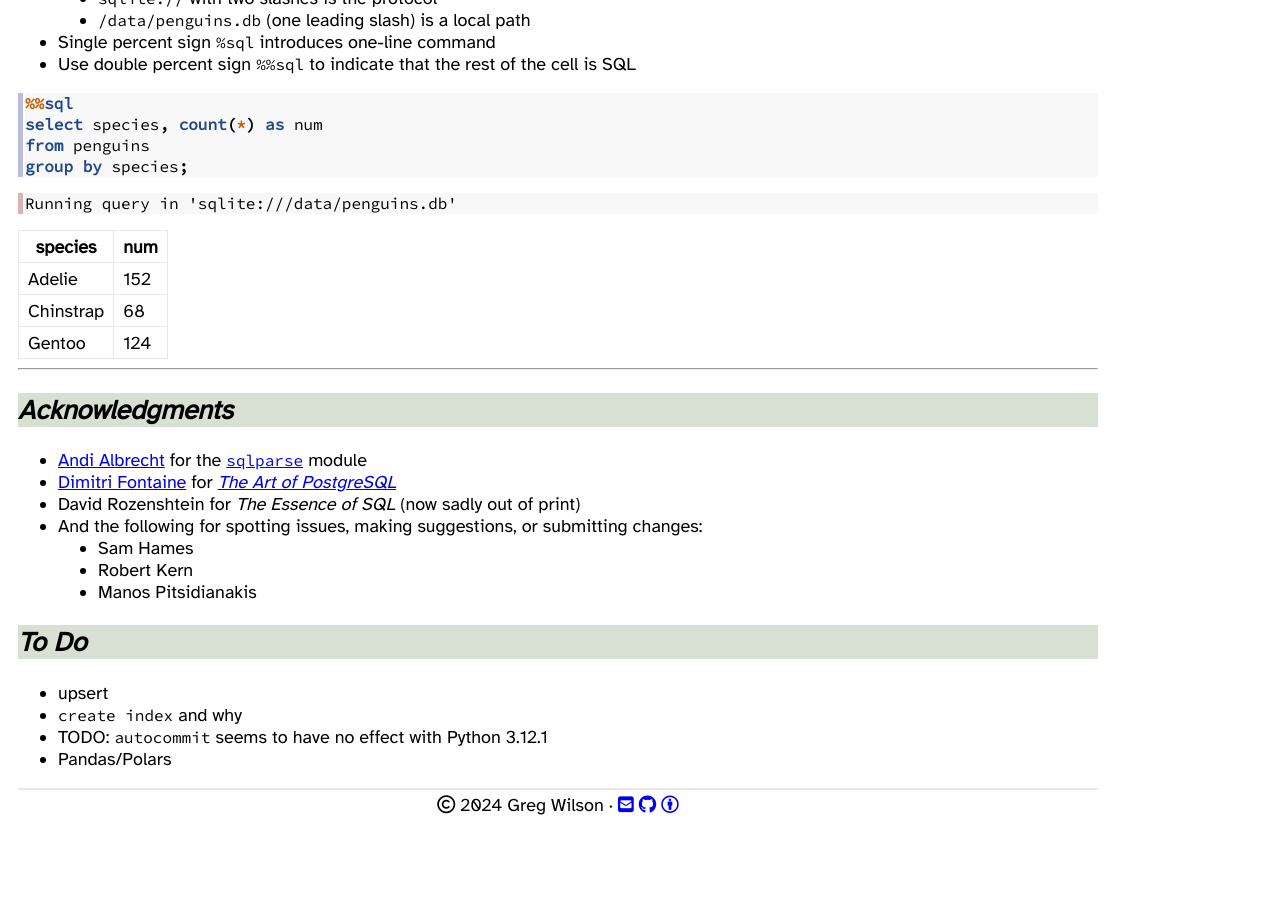
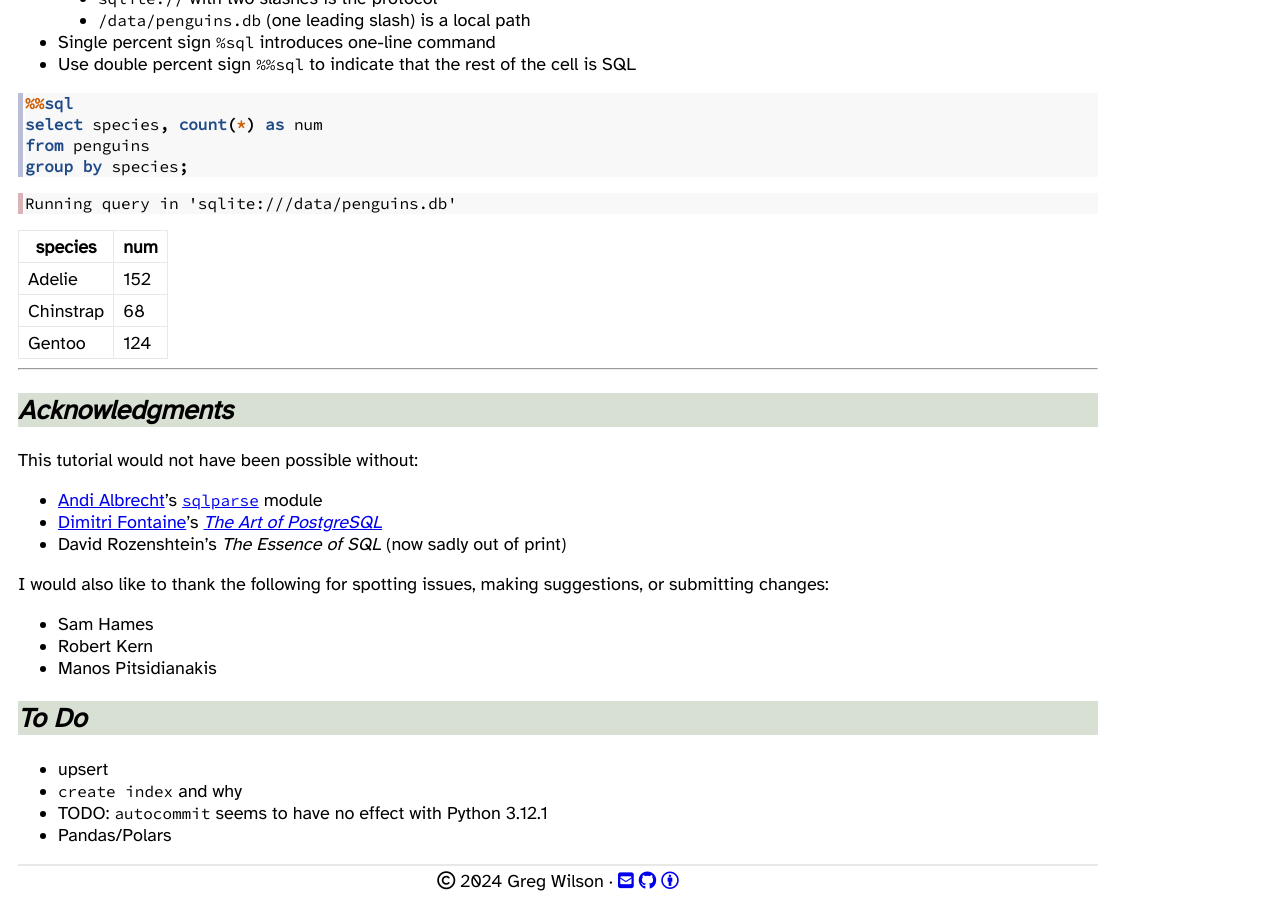
Before and after one commit to gvwilson/sql-tutorial, a Jekyll site: the page built from index.md, in a window 1280 px wide and 900 px high, scrolled down 55037 px. Built offline with Jekyll 4.4.1, drawn with Linux system fonts in a browser that asks for light colours; nearby versions of some CDN libraries; our own code applies the rules of GitHub Pages for plain Markdown files; before the commit the page ends 55861 px from its top, so only the background shows below that.

Commit message:
feat: moving thanks to YAML file

```diff
--- /dev/null
+++ b/_data/thanks.yml
@@ -0,0 +1,3 @@
+- Sam Hames
+- Robert Kern
+- Manos Pitsidianakis
--- /dev/null
+++ b/_includes/thanks.html
@@ -0,0 +1,2 @@
+{% for name in site.data.thanks %}
+-   {{name}}{% endfor %}
--- a/index.md
+++ b/index.md
@@ -2882,13 +2882,15 @@
 
 ## *Acknowledgments*
 
--   [Andi Albrecht][albrecht-andi] for the [`sqlparse`][sqlparse] module
--   [Dimitri Fontaine][fontaine-dimitri] for [*The Art of PostgreSQL*][art-postgresql]
--   David Rozenshtein for *The Essence of SQL* (now sadly out of print)
--   And the following for spotting issues, making suggestions, or submitting changes:
-    -   Sam Hames
-    -   Robert Kern
-    -   Manos Pitsidianakis
+This tutorial would not have been possible without:
+
+-   [Andi Albrecht][albrecht-andi]'s [`sqlparse`][sqlparse] module
+-   [Dimitri Fontaine][fontaine-dimitri]'s [*The Art of PostgreSQL*][art-postgresql]
+-   David Rozenshtein's *The Essence of SQL* (now sadly out of print)
+
+I would also like to thank the following for spotting issues, making suggestions, or submitting changes:
+
+{% include thanks.html %}
 
 ## *To Do*
 
```
